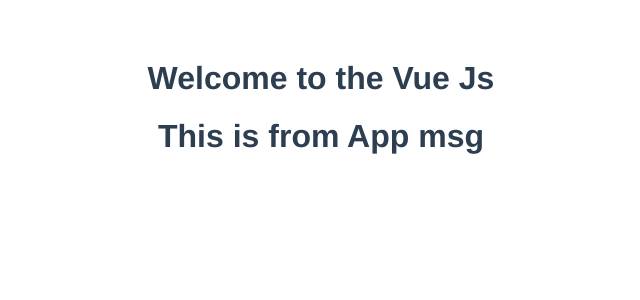
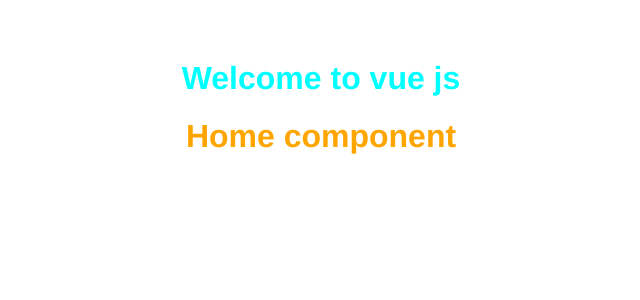
Before and after one commit to parteek2813/VueJs, a Vue app: page / in a window 1280 px wide. Shown: the top 300 px of the page, without its empty margins (319-959 px from the left). Built offline with nearby package versions, Linux system fonts and the light colour scheme.

Commit message:
Components in vue

```diff
--- a/package.json
+++ b/package.json
@@ -15,7 +15,6 @@
     "@babel/core": "^7.12.16",
     "@babel/eslint-parser": "^7.12.16",
     "@vue/cli-plugin-babel": "~5.0.0",
-    "@vue/cli-plugin-eslint": "~5.0.0",
     "@vue/cli-service": "~5.0.0",
     "eslint": "^7.32.0",
     "eslint-plugin-vue": "^8.0.3"
@@ -32,7 +31,9 @@
     "parserOptions": {
       "parser": "@babel/eslint-parser"
     },
-    "rules": {}
+    "rules": {
+      "vue/multi-word-component-names": "off"
+    }
   },
   "browserslist": [
     "> 1%",
--- a/src/App.vue
+++ b/src/App.vue
@@ -1,14 +1,17 @@
 <template>
-  <HelloWorld msg="This is from App msg" />
+  <HelloWorld msg="Welcome to vue js" />
+  <HomeCom />
 </template>
 
 <script>
 import HelloWorld from "./components/HelloWorld.vue";
+import HomeCom from "./components/HomeCom.vue";
 
 export default {
   name: "App",
   components: {
     HelloWorld,
+    HomeCom,
   },
 };
 </script>
--- a/src/components/HelloWorld.vue
+++ b/src/components/HelloWorld.vue
@@ -1,6 +1,5 @@
 <template>
   <div class="hello">
-    <h1>Welcome to the Vue Js</h1>
     <h1>{{ msg }}</h1>
   </div>
 </template>
@@ -15,4 +14,8 @@
 </script>
 
 <!-- Add "scoped" attribute to limit CSS to this component only -->
-<style scoped></style>
+<style scoped>
+h1 {
+  color: aqua;
+}
+</style>
--- /dev/null
+++ b/src/components/HomeCom.vue
@@ -0,0 +1,15 @@
+<template>
+  <h1>Home component</h1>
+</template>
+
+<script>
+export default {
+  name: "HomeCom",
+};
+</script>
+
+<style scoped>
+h1 {
+  color: orange;
+}
+</style>
--- a/vue.config.js
+++ b/vue.config.js
@@ -1,4 +1,4 @@
-const { defineConfig } = require('@vue/cli-service')
+const { defineConfig } = require("@vue/cli-service");
 module.exports = defineConfig({
-  transpileDependencies: true
-})
+  transpileDependencies: true,
+});
```
Also changed, not shown: 1 other file (tests, documents, lock files or other folders).
